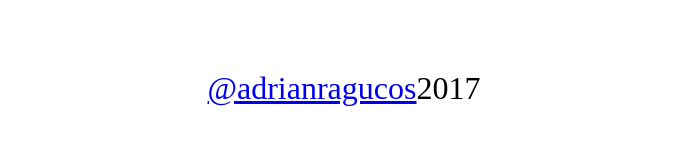
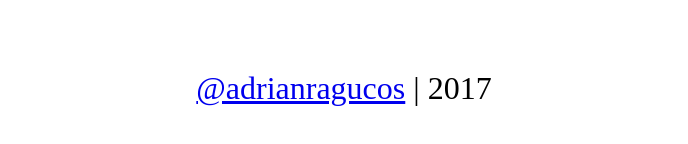
Before and after one commit to adrianragucos/es6-promises-in-9-slides, a plain HTML site: page index.html in a window 1280 px wide. Shown: the part 606-750 px from the top of the page, without its empty margins (296-984 px from the left). Drawn offline with Linux system fonts and the light colour scheme.

Commit message:
Reinstate accidentally removed pipe

```diff
--- a/index.html
+++ b/index.html
@@ -15,6 +15,6 @@
 	<br /><br /><br />
 	<h1>es6 promises in 9 slides</h1>
 	<a href="001.html">001</a>
-	<p><a href="https://twitter.com/adrianragucos" target="_blank">@adrianragucos</a>2017</p>
+	<p><a href="https://twitter.com/adrianragucos" target="_blank">@adrianragucos</a> | 2017</p>
 </body>
 </html>
```
